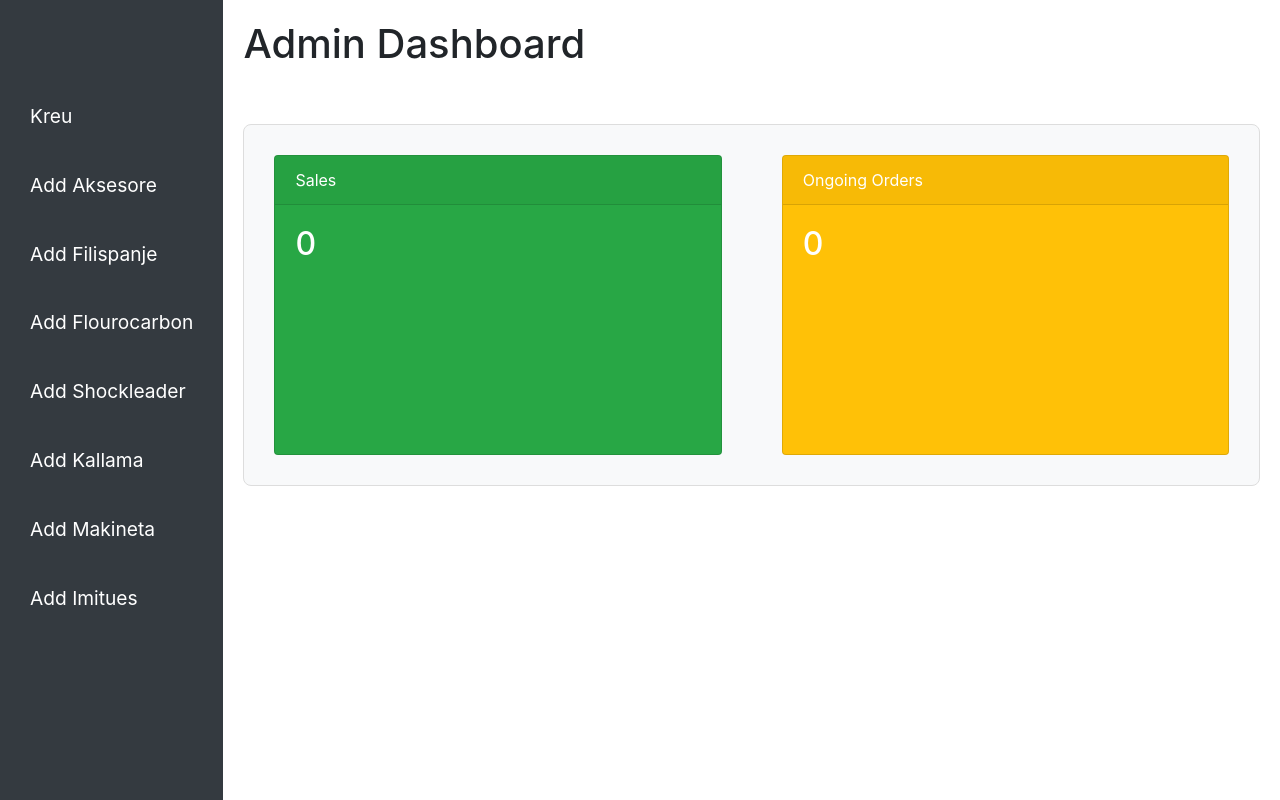
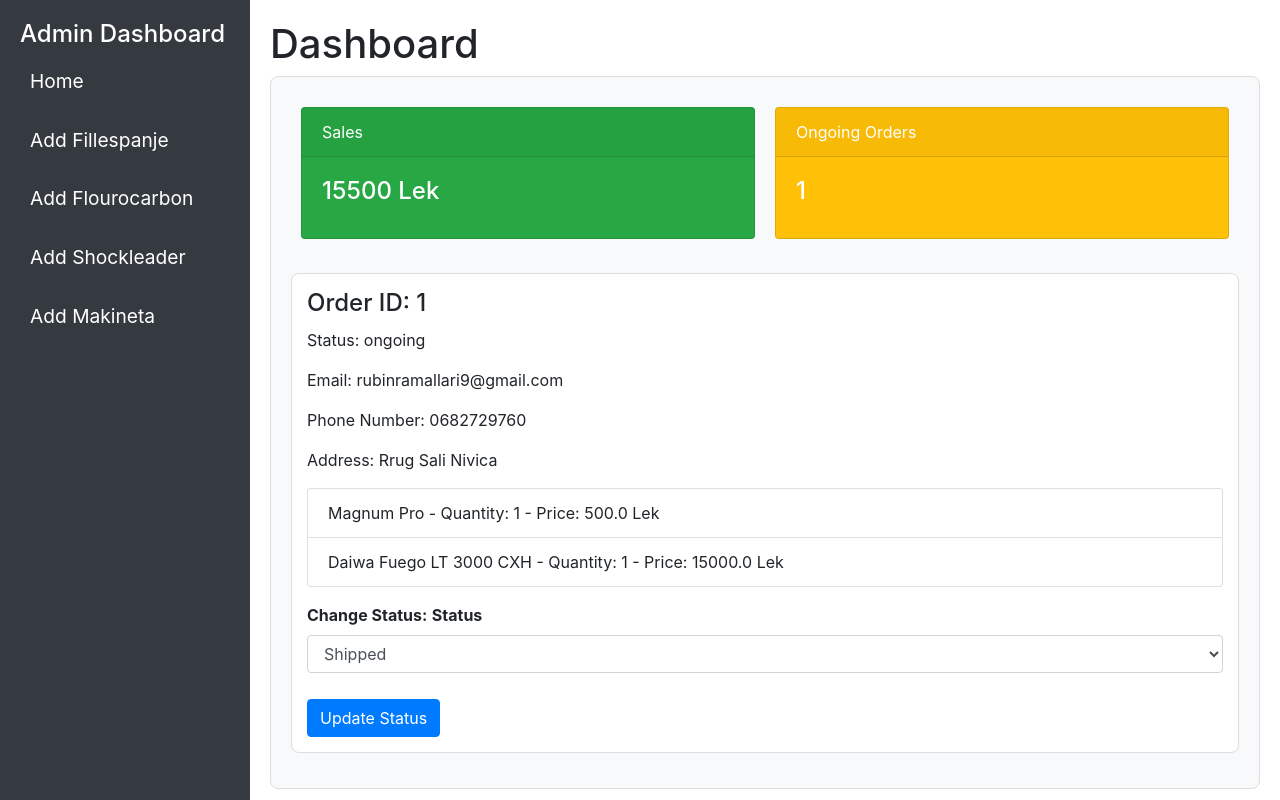
Before and after one commit to rubinramallari9/fishing-hub, a Flask app: page /admin in a window 1280 px wide. Run offline with Flask 3, Linux system fonts and the light colour scheme; a user stored in the database is signed in; some libraries are stand-ins or nearby versions.

Commit message:
asdasd
asdsad

```diff
--- a/main.py
+++ b/main.py
@@ -10,6 +10,9 @@ from werkzeug.security import generate_password_hash, check_password_hash
 from flask_wtf.csrf import CSRFProtect
 from flask_login import LoginManager, current_user, UserMixin, login_required, login_user, logout_user
 import random
+from datetime import datetime, timedelta
+import logging
+logging.basicConfig(level=logging.DEBUG)
 
 # Configuration class
 class Config:
@@ -36,8 +39,11 @@ csrf = CSRFProtect(app)
 csrf.init_app(app)
 app.config.from_object(Config)
 app.secret_key = 'deal23-1B'  # Needed for session management
+app.config['SESSION_PERMANENT'] = False
+app.config['PERMANENT_SESSION_LIFETIME'] = timedelta(minutes=30)
 login_manager = LoginManager()
 login_manager.init_app(app)
+login_manager.login_view = 'login'
 
 
 
@@ -53,12 +59,16 @@ class User(db.Model, UserMixin):
     password = db.Column(db.String(128), nullable=False)
     is_admin = db.Column(db.Boolean, default=False)
     points = db.Column(db.Integer, default=0)
+    orders = db.relationship('Orders', back_populates='user', lazy=True)
 
     def set_password(self, password):
         self.password = generate_password_hash(password)
 
     def check_password(self, password):
         return check_password_hash(self.password, password)
+
+    def __repr__(self):
+        return f'<User {self.username}>'
 
 class Fillespanje(db.Model):
     __bind_key__ = 'fillespanje'
@@ -85,7 +95,12 @@ class ProductVariationFillespanje(db.Model):
     meters = db.Column(db.String(250), nullable=False)
     price = db.Column(db.Float, nullable=False)
     stock = db.Column(db.Integer, nullable=False, default=0)
-
+    @staticmethod
+    def update_stock(product_id, quantity):
+        variation = ProductVariationFillespanje.query.filter_by(product_id=product_id).first()
+        if variation:
+            variation.stock -= quantity
+            db.session.commit()
 class ProductVariationFlourocarbon(db.Model):
     __bind_key__ = 'flourocarbon'
     __tablename__ = 'product_variation'
@@ -95,7 +110,12 @@ class ProductVariationFlourocarbon(db.Model):
     meters = db.Column(db.String(250), nullable=False)
     price = db.Column(db.Float, nullable=False)
     stock = db.Column(db.Integer, nullable=False, default=0)
-
+    @staticmethod
+    def update_stock(product_id, quantity):
+        variation = ProductVariationFlourocarbon.query.filter_by(product_id=product_id).first()
+        if variation:
+            variation.stock -= quantity
+            db.session.commit()
 class Shockleader(db.Model):
     __bind_key__ = 'shockleader'
     __tablename__ = 'shockleader'
@@ -113,7 +133,12 @@ class ProductVariationShockleader(db.Model):
     meters = db.Column(db.String(250), nullable=False)
     price = db.Column(db.Float, nullable=False)
     stock = db.Column(db.Integer, nullable=False, default=0)
-
+    @staticmethod
+    def update_stock(product_id, quantity):
+        variation = ProductVariationShockleader.query.filter_by(product_id=product_id).first()
+        if variation:
+            variation.stock -= quantity
+            db.session.commit()
 class Allround(db.Model):
     __bind_key__ = 'allround'
     __tablename__ = 'allround'
@@ -133,7 +158,12 @@ class ProductVariationAllround(db.Model):
     action = db.Column(db.String(250), nullable=False)
 
     product = db.relationship('Allround', backref=db.backref('variations', lazy=True))
-
+    @staticmethod
+    def update_stock(product_id, quantity):
+        variation = ProductVariationAllround.query.filter_by(product_id=product_id).first()
+        if variation:
+            variation.stock -= quantity
+            db.session.commit()
 class Surfcasting(db.Model):
     __bind_key__ = 'surfcasting'
     __tablename__ = 'surfcasting'
@@ -153,7 +183,12 @@ class ProductVariationSurfcasting(db.Model):
     action = db.Column(db.String(250), nullable=False)
 
     product = db.relationship('Surfcasting', backref=db.backref('variations', lazy=True))
-
+    @staticmethod
+    def update_stock(product_id, quantity):
+        variation = ProductVariationSurfcasting.query.filter_by(product_id=product_id).first()
+        if variation:
+            variation.stock -= quantity
+            db.session.commit()
 class Beach(db.Model):
     __bind_key__ = 'beach'
     __tablename__ = 'beach'
@@ -173,7 +208,12 @@ class ProductVariationBeach(db.Model):
     action = db.Column(db.String(250), nullable=False)
 
     product = db.relationship('Beach', backref=db.backref('variations', lazy=True))
-
+    @staticmethod
+    def update_stock(product_id, quantity):
+        variation = ProductVariationBeach.query.filter_by(product_id=product_id).first()
+        if variation:
+            variation.stock -= quantity
+            db.session.commit()
 class Spinning(db.Model):
     __bind_key__ = 'spinning'
     __tablename__ = 'spinning'
@@ -193,7 +233,12 @@ class ProductVariationSpinning(db.Model):
     action = db.Column(db.String(250), nullable=False)
 
     product = db.relationship('Spinning', backref=db.backref('variations', lazy=True))
-
+    @staticmethod
+    def update_stock(product_id, quantity):
+        variation = ProductVariationSpinning.query.filter_by(product_id=product_id).first()
+        if variation:
+            variation.stock -= quantity
+            db.session.commit()
 class Bolognese(db.Model):
     __bind_key__ = 'bolognese'
     __tablename__ = 'bolognese'
@@ -213,7 +258,12 @@ class ProductVariationBolognese(db.Model):
     action = db.Column(db.String(250), nullable=False)
 
     product = db.relationship('Bolognese', backref=db.backref('variations', lazy=True))
-
+    @staticmethod
+    def update_stock(product_id, quantity):
+        variation = ProductVariationBolognese.query.filter_by(product_id=product_id).first()
+        if variation:
+            variation.stock -= quantity
+            db.session.commit()
 class Jigg(db.Model):
     __bind_key__ = 'jigg'
     __tablename__ = 'jigg'
@@ -233,7 +283,12 @@ class ProductVariationJigg(db.Model):
     action = db.Column(db.String(250), nullable=False)
 
     product = db.relationship('Jigg', backref=db.backref('variations', lazy=True))
-
+    @staticmethod
+    def update_stock(product_id, quantity):
+        variation = ProductVariationJigg.query.filter_by(product_id=product_id).first()
+        if variation:
+            variation.stock -= quantity
+            db.session.commit()
 class Bolentino(db.Model):
     __bind_key__ = 'bolentino'
     __tablename__ = 'bolentino'
@@ -253,7 +308,12 @@ class ProductVariationBolentino(db.Model):
     action = db.Column(db.String(250), nullable=False)
 
     product = db.relationship('Bolentino', backref=db.backref('variations', lazy=True))
-
+    @staticmethod
+    def update_stock(product_id, quantity):
+        variation = ProductVariationBolentino.query.filter_by(product_id=product_id).first()
+        if variation:
+            variation.stock -= quantity
+            db.session.commit()
 class Makineta(db.Model):
     __bind_key__ = 'makineta'
     __tablename__ = 'makineta'
@@ -272,6 +332,12 @@ class ProductVariationMakineta(db.Model):
     stock = db.Column(db.Integer, nullable=False, default=0)
 
     product = db.relationship('Makineta', backref=db.backref('variations', lazy=True))
+    @staticmethod
+    def update_stock(product_id, quantity):
+        variation = ProductVariationMakineta.query.filter_by(product_id=product_id).first()
+        if variation:
+            variation.stock -= quantity
+            db.session.commit()
 # Decorator to require login
 
 # Login form
@@ -326,13 +392,15 @@ def index():
 
     return render_template('index.html', categories=random_items)
 
+
+
 @app.route('/fillespanje')
 def fillespanje():
     products = db.session.query(Fillespanje).all()
     for product in products:
         variations = db.session.query(ProductVariationFillespanje).filter_by(product_id=product.id).all()
         product.has_stock = any(v.stock > 0 for v in variations)
-    return render_template("fillespanje.html", products=products)
+    return render_template("fillespanje.html", products=products, variations=variations)
 
 @app.route("/flourocarbon")
 def flourocarbon():
@@ -570,14 +638,54 @@ def admin_required(f):
         return f(*args, **kwargs)
     return decorated_function
 
+class ChangeOrderStatusForm(FlaskForm):
+    status = SelectField('Status', choices=[
+        ('shipped', 'Shipped')
+    ], validators=[DataRequired()])
+    submit = SubmitField('Update Status')
 
 # Admin dashboard route
 @app.route('/admin')
-@login_required
 @admin_required
 def admin_dashboard():
-    # Admin dashboard content
-    return render_template('dashboard.html')
+    # Fetch total sales and ongoing orders
+    form = ChangeOrderStatusForm()  # Create an instance of the form
+    total_sales = int(db.session.query(db.func.sum(Orders.total_amount)).scalar() or 0)
+    ongoing_orders = Orders.query.filter_by(status='ongoing').all()
+    ongoing_orders_count = len(ongoing_orders)
+
+    return render_template('dashboard.html',
+                           total_sales=total_sales,
+                           ongoing_orders_count=ongoing_orders_count,
+                           orders=ongoing_orders,
+                           form=form)
+
+
+
+@app.route('/change_order_status/<int:order_id>', methods=['POST'])
+def change_order_status(order_id):
+    form = ChangeOrderStatusForm()
+    if form.validate_on_submit():
+        # Fetch the order and update its status
+        order = Orders.query.get_or_404(order_id)
+        order.status = form.status.data
+        db.session.commit()
+        flash('Order status updated successfully!', 'success')
+    else:
+        flash('Error updating order status. Please try again.', 'danger')
+
+    return redirect(url_for('admin_dashboard'))
+
+def get_sales_count():
+    # Implement logic to get the sales count
+    # Example data:
+    return Orders.query.filter_by(status='done').all()
+
+
+def get_ongoing_orders():
+    # Implement logic to get the list of ongoing orders
+    # Example data:
+    return Orders.query.filter_by(status='ongoing').all()
 
 @app.route('/dashboard/add_product/fillespanje', methods=['GET', 'POST'])
 def add_product_fillespanje():
@@ -811,12 +919,9 @@ def product_details(product_type, product_id):
                            category=product_type)
 
 
-
-
-
 @app.route('/add_to_cart/<string:category>/<int:product_id>', methods=['POST'])
 def add_to_cart(category, product_id):
-    variation_id = request.form.get('variation_id')  # This should not be None
+    variation_id = request.form.get('variation_id')
     if variation_id is None:
         flash('Error: No variation selected')
         return redirect(url_for('product_details', category=category, product_id=product_id))
@@ -836,7 +941,7 @@ def add_to_cart(category, product_id):
     cart.append({
         'category': category,
         'product_id': product_id,
-        'variation_id': int(variation_id),  # Ensure this is converted to int
+        'variation_id': int(variation_id),
         'quantity': int(quantity),
         'price': variation.price,
         'product_name': product.product_name,
@@ -850,7 +955,6 @@ def add_to_cart(category, product_id):
 
     flash('Product added to cart!')
     return redirect(url_for('cart'))
-
 
 
 def get_relevant_fields(category):
@@ -945,50 +1049,127 @@ class CheckoutForm(FlaskForm):
     address = StringField('Address', validators=[DataRequired()])
     submit = SubmitField('Order')
 
+
+class Orders(db.Model):
+    __tablename__ = 'orders'
+    id = db.Column(db.Integer, primary_key=True)
+    customer_id = db.Column(db.Integer, db.ForeignKey('users.id'), nullable=False)
+    total_amount = db.Column(db.Float, nullable=False)
+    status = db.Column(db.String(50), nullable=False)
+    email = db.Column(db.String(255), nullable=False)
+    phone_number = db.Column(db.String(20), nullable=False)
+    address = db.Column(db.String(255), nullable=False)
+
+    # Relationship back to the User model
+    user = db.relationship('User', back_populates='orders')
+
+    # Relationship to OrderItem
+    items = db.relationship('OrderItem', back_populates='order', cascade='all, delete-orphan')
+
+    def __repr__(self):
+        return f'<Order {self.id}>'
+
+
+class OrderItem(db.Model):
+    __tablename__ = 'order_items'
+    id = db.Column(db.Integer, primary_key=True)
+    order_id = db.Column(db.Integer, db.ForeignKey('orders.id'), nullable=False)
+    product_id = db.Column(db.Integer, nullable=False)
+    product_name = db.Column(db.String(255), nullable=False)
+    quantity = db.Column(db.Integer, nullable=False)
+    price = db.Column(db.Float, nullable=False)
+    img_url = db.Column(db.String(255))  # Add this field for product image URL
+    type = db.Column(db.String(255))  # Add this field for product type or other details
+
+    # Relationship to Orders
+    order = db.relationship('Orders', back_populates='items')
+
+    def __repr__(self):
+        return f'<OrderItem {self.id}>'
+
+
+def calculate_total(cart_items):
+    total = 0
+    for item in cart_items:
+        total += item['price'] * item['quantity']
+    return total
+
+def get_cart_items():
+    cart = session.get('cart', [])
+    # Transform cart session data to the required format if necessary
+    return cart
+
+@app.route('/order_summary/<int:order_id>')
+@login_required
+def order_summary(order_id):
+    order = Orders.query.get(order_id)
+    if order and order.user_id == current_user.id:
+        return render_template('order_summary.html', order=order)
+    return redirect(url_for('index'))
+
+
 @app.route('/checkout', methods=['GET', 'POST'])
-@login_required
 def checkout():
+    if not current_user.is_authenticated:
+        flash('You need to be logged in to access the checkout page.', 'warning')
+        return redirect(url_for('login'))
+
     form = CheckoutForm()
-    flash_messages = get_flashed_messages()
-    # Retrieve user details if logged in
-    if current_user.is_authenticated:
-        if not form.email.data:
-            form.full_name.data = current_user.full_name
-            form.email.data = current_user.email
+    if form.validate_on_submit():
+        # Collect form data
+        full_name = form.full_name.data
+        phone_number = form.phone_number.data
+        email = form.email.data
+        address = form.address.data
 
-    # Calculate total price
-    cart_items = session.get('cart', [])
-    total_price = 0
-    for item in cart_items:
-        category = item['category']
-        product_id = item['product_id']
-        variation_id = item['variation_id']
-        quantity = item['quantity']
+        # Calculate total amount
+        cart_items = session.get('cart', [])
+        total_amount = sum(item['price'] * item['quantity'] for item in cart_items)
 
-        # Dynamically get the product and variation models
-        model = globals().get(category.capitalize())
-        variation_model = globals().get(f'ProductVariation{category.capitalize()}')
+        # Create a new order
+        order = Orders(
+            customer_id=current_user.id,
+            total_amount=total_amount,
+            status='ongoing',
+            email=email,
+            phone_number=phone_number,
+            address=address
+        )
+        db.session.add(order)
+        db.session.commit()  # Commit to get the order ID
 
-        # Fetch the product and variation
-        product = model.query.get(product_id) if model else None
-        variation = variation_model.query.get(variation_id) if variation_model else None
+        # Add order items
+        for item in cart_items:
+            order_item = OrderItem(
+                order_id=order.id,
+                product_id=item['product_id'],
+                product_name=item['product_name'],
+                quantity=item['quantity'],
+                price=item['price'],
+                img_url=item['img_url'],
+                type=item['type']
+            )
+            db.session.add(order_item)
 
-        if product and variation:
-            total_price += variation.price * quantity
+        db.session.commit()
 
-    if form.validate_on_submit():
-        # Process the order
-        # (Here you would typically save order details to the database)
+        # Clear the cart
+        session.pop('cart', None)
 
-        flash('Order placed successfully!', 'success')
-        session.pop('cart', None)  # Clear the cart
+        # Redirect to confirmation or order summary page
         return redirect(url_for('index'))
 
-    # Display any flash messages
-    flash_messages = get_flashed_messages(with_categories=True)
+    return render_template('checkout.html', form=form, total_amount=calculate_total(session.get('cart', [])))
 
-    return render_template('checkout.html', form=form, total_price=total_price, flash_messages=flash_messages)
+
+def calculate_total(cart_items):
+    return sum(item['price'] * item['quantity'] for item in cart_items)
+
+
+
 
 
 if __name__ == '__main__':
-    app.run(debug=True)
+    with app.app_context():
+        db.create_all()
+        app.run(debug=True)
--- a/templates/add_fillespanje.html
+++ b/templates/add_fillespanje.html
@@ -3,13 +3,14 @@
 <head>
     <meta charset="UTF-8">
     <meta name="viewport" content="width=device-width, initial-scale=1.0">
-    <title>Add FillesPanje</title>
+    <title>Add Fillespanje</title>
     <link rel="stylesheet" href="https://maxcdn.bootstrapcdn.com/bootstrap/4.5.2/css/bootstrap.min.css">
 </head>
 <body>
 <div class="container">
-    <h1 class="mt-5">Add Fillespanja, Shockleader, Flourocarbon</h1>
+    <h1 class="mt-5">Add Filispanje</h1>
     <form method="POST" action="{{ url_for('add_product_fillespanje') }}">
+        <input type="hidden" name="csrf_token" value="{{ csrf_token() }}">
         <div class="form-group">
             <label for="product_id">Product ID</label>
             <input type="number" class="form-control" id="product_id" name="product_id" required>
--- a/templates/dashboard.html
+++ b/templates/dashboard.html
@@ -8,34 +8,35 @@
     <style>
         body {
             display: flex;
+            height: 100vh;
+            margin: 0;
         }
-
         .sidebar {
-            height: 100vh;
+            width: 250px;
             background-color: #343a40;
             color: white;
             padding: 20px;
+            position: fixed;
+            height: 100%;
         }
         .sidebar a {
             color: white;
             text-decoration: none;
             display: block;
             padding: 10px;
-            margin-bottom: 20px;
-            font-size: 1.2rem; /* Make fonts bigger */
+            margin-bottom: 10px;
+            font-size: 1.2rem;
+            border-radius: 5px;
         }
         .sidebar a:hover {
             background-color: #495057;
         }
         .content {
+            margin-left: 250px;
+            padding: 20px;
             flex-grow: 1;
-            padding: 20px;
         }
         .dashboard-container {
-            display: flex;
-            flex-direction: column;
-            align-items: center;
-            justify-content: flex-start; /* Align items to the top */
             border: 1px solid #ddd;
             padding: 20px;
             border-radius: 8px;
@@ -43,67 +44,97 @@
         }
         .cards-container {
             display: flex;
-            justify-content: center;
-            width: 100%;
-            gap: 40px; /* Add more space between the cards */
-            flex-wrap: wrap; /* Allow cards to wrap on smaller screens */
+            justify-content: space-between;
+            flex-wrap: wrap;
         }
         .card {
             margin: 10px;
-            width: 100%;
-            max-width: 1000px; /* 4 times wider */
-            height: 300px; /* 2 times taller */
-            flex: 1;
+            flex: 1 1 45%;
+            max-width: 48%;
+            height: auto;
         }
         .card .card-title {
-            font-size: 2rem; /* Make card titles bigger */
+            font-size: 1.5rem;
+        }
+        .order-box {
+            border: 1px solid #ddd;
+            border-radius: 8px;
+            padding: 15px;
+            margin-bottom: 15px;
+            background-color: #ffffff;
+        }
+        .order-box h4 {
+            margin-bottom: 10px;
+        }
+        .order-item {
+            margin-bottom: 10px;
+        }
+        .form-group label {
+            font-weight: bold;
+        }
+        .btn-primary {
+            margin-top: 10px;
         }
         @media (max-width: 768px) {
             .card {
-                max-width: 100%; /* Make cards full-width on small screens */
-                height: 200px; /* Adjust height on small screens */
-            }
-        }
-        @media (max-width: 576px) {
-            .card {
-                height: 150px; /* Further adjust height on extra-small screens */
+                flex: 1 1 100%;
+                max-width: 100%;
             }
         }
     </style>
 </head>
 <body>
-
     <div class="sidebar">
-    <br>
-    <br>
-    <br>
-    <a href="{{url_for('index')}}">Kreu</a>
-    <a>Add Aksesore</a>
-    <a href="{{url_for('add_product_fillespanje')}}">Add Filispanje</a>
-    <a href="{{url_for('add_product_flourocarbon')}}">Add Flourocarbon</a>
-    <a href="{{url_for('add_product_shockleader')}}">Add Shockleader</a>
-    <a>Add Kallama</a>
-    <a href="{{url_for('add_productMakineta')}}">Add Makineta</a>
-    <a>Add Imitues</a>
+        <h4>Admin Dashboard</h4>
+        <a href="{{ url_for('index') }}">Home</a>
+        <a href="{{ url_for('add_product_fillespanje') }}">Add Fillespanje</a>
+        <a href="{{ url_for('add_product_flourocarbon') }}">Add Flourocarbon</a>
+        <a href="{{ url_for('add_product_shockleader') }}">Add Shockleader</a>
+        <a href="{{ url_for('add_productMakineta') }}">Add Makineta</a>
     </div>
     <div class="content">
-    <h1>Admin Dashboard</h1>
-    <br>
-    <br> <!-- Add space between the Admin Dashboard label and the cards -->
+        <h1>Dashboard</h1>
         <div class="dashboard-container">
             <div class="cards-container">
                 <div class="card text-white bg-success">
                     <div class="card-header">Sales</div>
                     <div class="card-body">
-                    <h5 class="card-title" id="sales">0</h5>
+                        <h5 class="card-title">{{ total_sales }} Lek</h5>
                     </div>
                 </div>
                 <div class="card text-white bg-warning">
                     <div class="card-header">Ongoing Orders</div>
                     <div class="card-body">
-                    <h5 class="card-title" id="orders">0</h5>
+                        <h5 class="card-title">{{ ongoing_orders_count }}</h5>
                     </div>
                 </div>
+            </div>
+            <div class="order-details mt-4">
+                {% for order in orders %}
+                    <div class="order-box">
+                        <h4>Order ID: {{ order.id }}</h4>
+                        <p>Status: {{ order.status }}</p>
+                        <p>Email: {{ order.email }}</p>
+                        <p>Phone Number: {{ order.phone_number }}</p>
+                        <p>Address: {{ order.address }}</p>
+                        <ul class="list-group">
+                            {% for item in order.items %}
+                                <li class="list-group-item">
+                                    {{ item.product_name }} - Quantity: {{ item.quantity }} - Price: {{ item.price }} Lek
+                                </li>
+                            {% endfor %}
+                        </ul>
+                        <form action="{{ url_for('change_order_status', order_id=order.id) }}" method="post" class="mt-3">
+                            {{ form.hidden_tag() }}
+                            <div class="form-group">
+                                <label for="status">Change Status:</label>
+                                {{ form.status.label }}
+                                {{ form.status(class="form-control") }}
+                            </div>
+                            <button type="submit" class="btn btn-primary">Update Status</button>
+                        </form>
+                    </div>
+                {% endfor %}
             </div>
         </div>
     </div>
```
Also changed, not shown: templates/checkout.html (+10 -15 lines), templates/fillespanje.html (+4 -4 lines), templates/index.html (+81 -67 lines), templates/order__summary.html (added, +22 -0 lines), instance/fillespanje.db, instance/users.db. Lines whose indentation alone changed are shown as unchanged.
